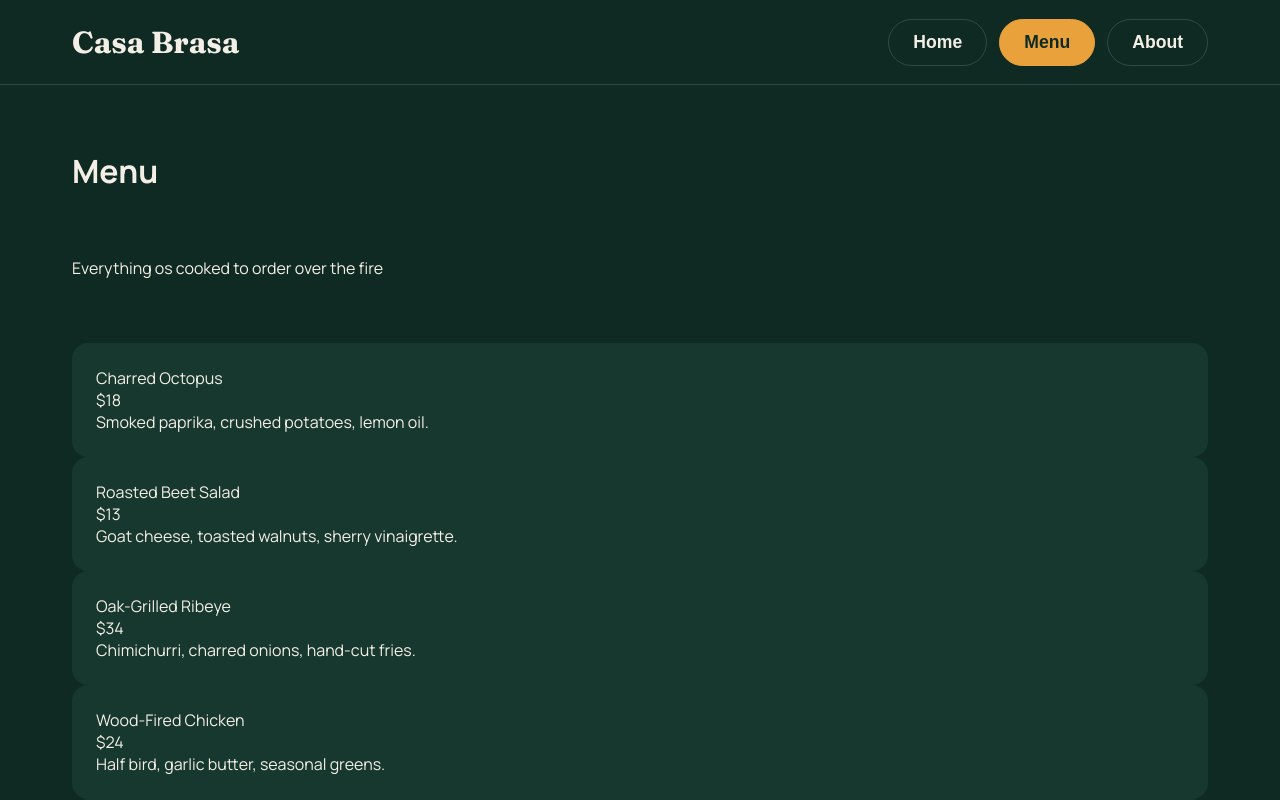
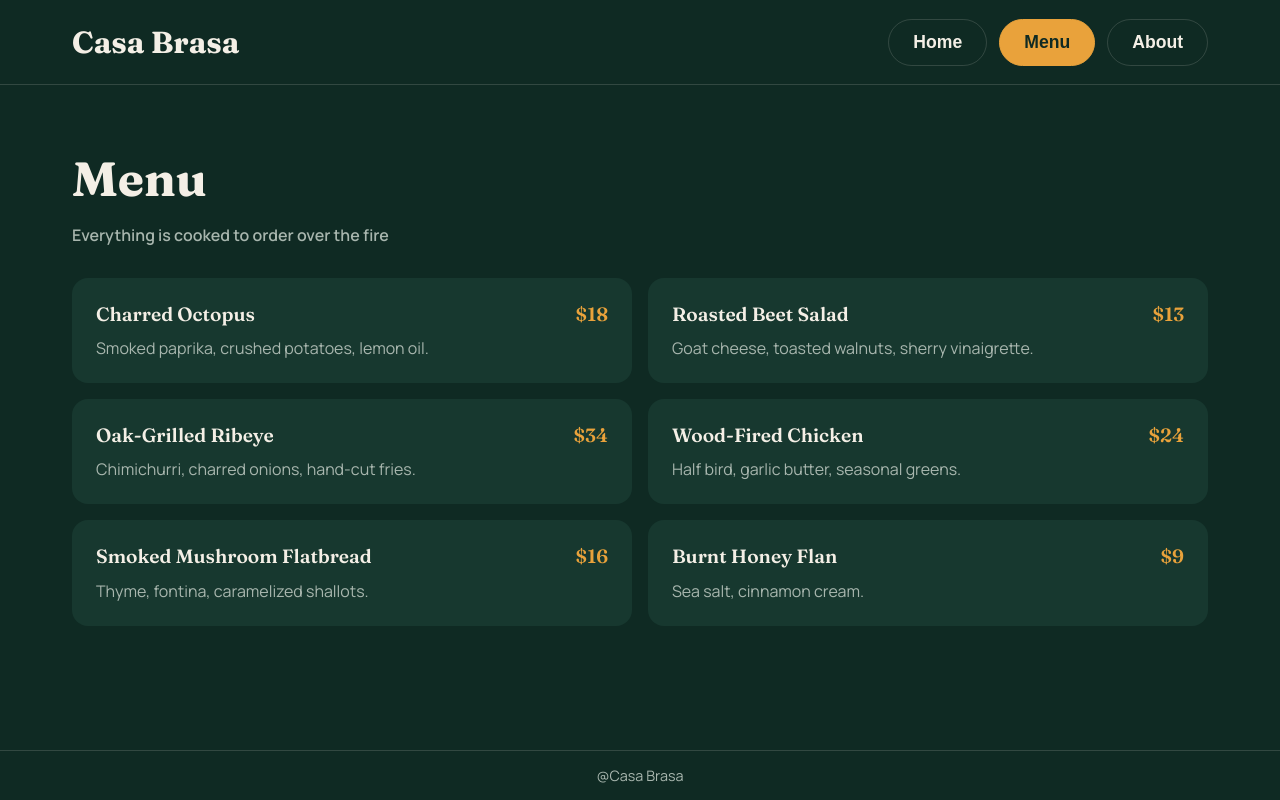
Before and after one commit to Vescien/odin-project-restaurant-page, a website built with webpack: page src/template.html in a window 1280 px wide. Both pictures are taken after a click on the button "Menu". Shown: the top 800 px of the page. Built offline with nearby package versions, Linux system fonts and the light colour scheme.

Commit message:
Style menu page

```diff
--- a/src/menu.js
+++ b/src/menu.js
@@ -7,7 +7,7 @@ export default function loadHome() {
     const page = createEl("div", "home");
 
     const title = createEl("h1", "title", "Menu");
-    const subtext = createEl("p", "subtext", "Everything os cooked to order over the fire");
+    const subtext = createEl("p", "subtext", "Everything is cooked to order over the fire");
     const menuContainer = createEl("div", "menu-container");
 
     const menu = [
--- a/src/style.css
+++ b/src/style.css
@@ -87,7 +87,6 @@ nav button.active {
     flex: 1;
     display: flex;
     flex-direction: column;
-    gap: 4rem;
     width: 100%;
     max-width: 1280px;
     margin: 0 auto;
@@ -140,11 +139,47 @@ nav button.active {
     border-radius: 1.5rem;
 }
 
+.title {
+    font-size: 3rem;
+    font-family: var(--font-heading);
+}
+
+.subtext {
+    color: var(--sub-text-color);
+    font-weight: 600;
+    margin: 1rem 0 2rem;
+}
+
+.menu-container {
+    display: grid;
+    grid-template-columns: 1fr 1fr;
+    gap: 1rem;
+}
+
+.menu-top {
+    display: flex;
+    justify-content: space-between;
+    font-family: var(--font-heading);
+    font-size: 1.2rem;
+    font-weight: 600;
+    margin-bottom: .7rem;
+}
+
+.menu-lower {
+    color: var(--sub-text-color);
+    font-size: 1rem;
+}
+
+.price {
+    color: var(--select-button-color);
+}
+
 /* ---------- Feature cards ---------- */
 
 .info {
     display: grid;
     grid-template-columns: repeat(3, 1fr);
+    margin-top: 4rem;
     gap: 1.5rem;
 }
 
```
